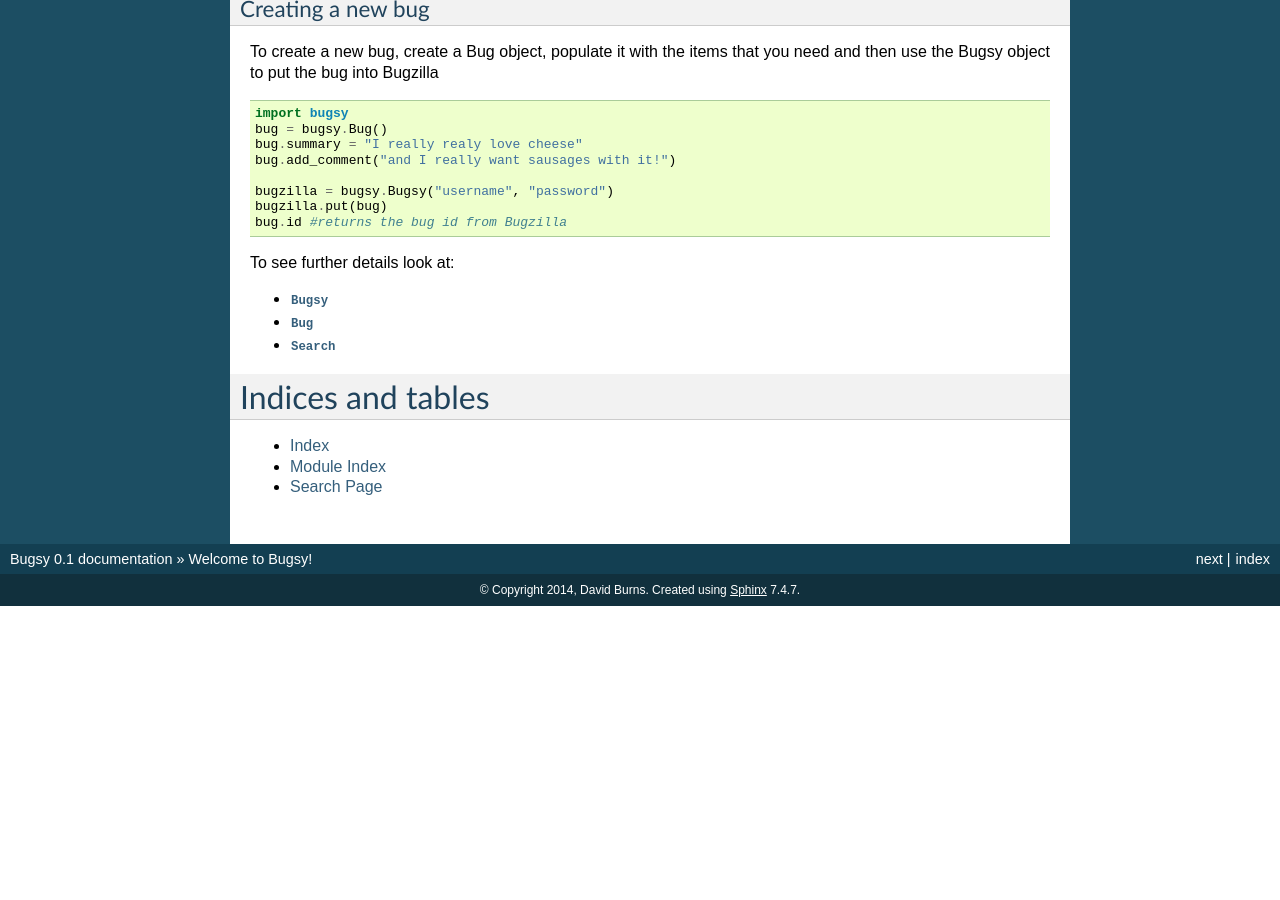
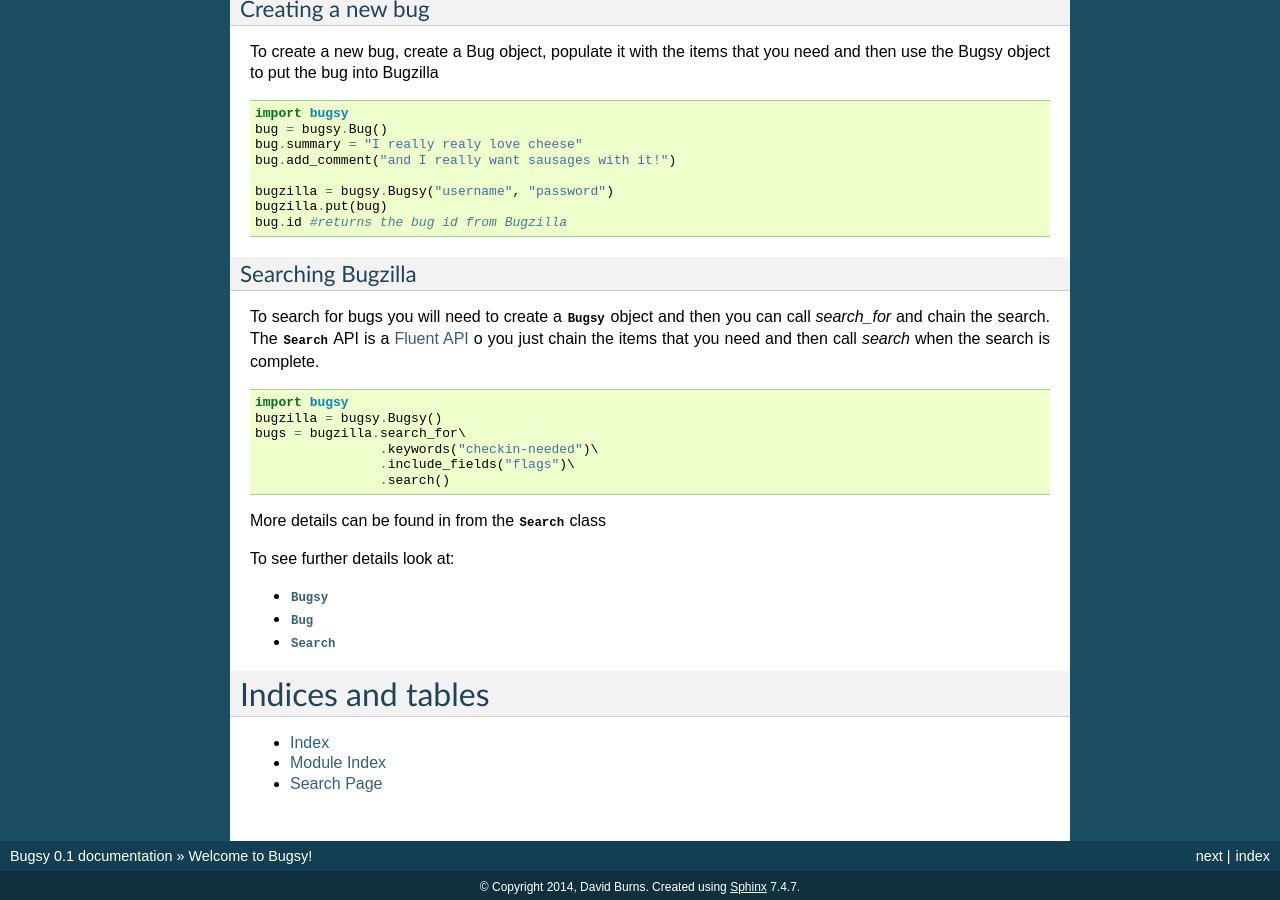
Before and after one commit to AutomatedTester/Bugsy, a Sphinx documentation site: the page built from docs/source/index.rst, in a window 1280 px wide and 900 px high, scrolled down 776 px. Built offline with Sphinx 7.4.7, drawn with Linux system fonts in a browser that asks for light colours; formulas are drawn with MathJax 3; before the commit the page ends 1382 px from its top, so only the background shows below that.

Commit message:
Added brief search example to index document

```diff
--- a/docs/source/index.rst
+++ b/docs/source/index.rst
@@ -68,6 +68,26 @@
     bugzilla.put(bug)
     bug.id #returns the bug id from Bugzilla
 
+
+Searching Bugzilla
+~~~~~~~~~~~~~~~~~~
+
+To search for bugs you will need to create a :class:`Bugsy` object and then you can call
+`search_for` and chain the search. The :class:`Search` API is a `Fluent API <https://en.wikipedia.org/wiki/Fluent_interface>`_
+o you just chain the items that you need and then call `search` when the search is complete.
+
+.. code-block:: python
+
+    import bugsy
+    bugzilla = bugsy.Bugsy()
+    bugs = bugzilla.search_for\
+                    .keywords("checkin-needed")\
+                    .include_fields("flags")\
+                    .search()
+
+More details can be found in from the :class:`Search` class
+
+
 To see further details look at:
 
 .. toctree::
```
